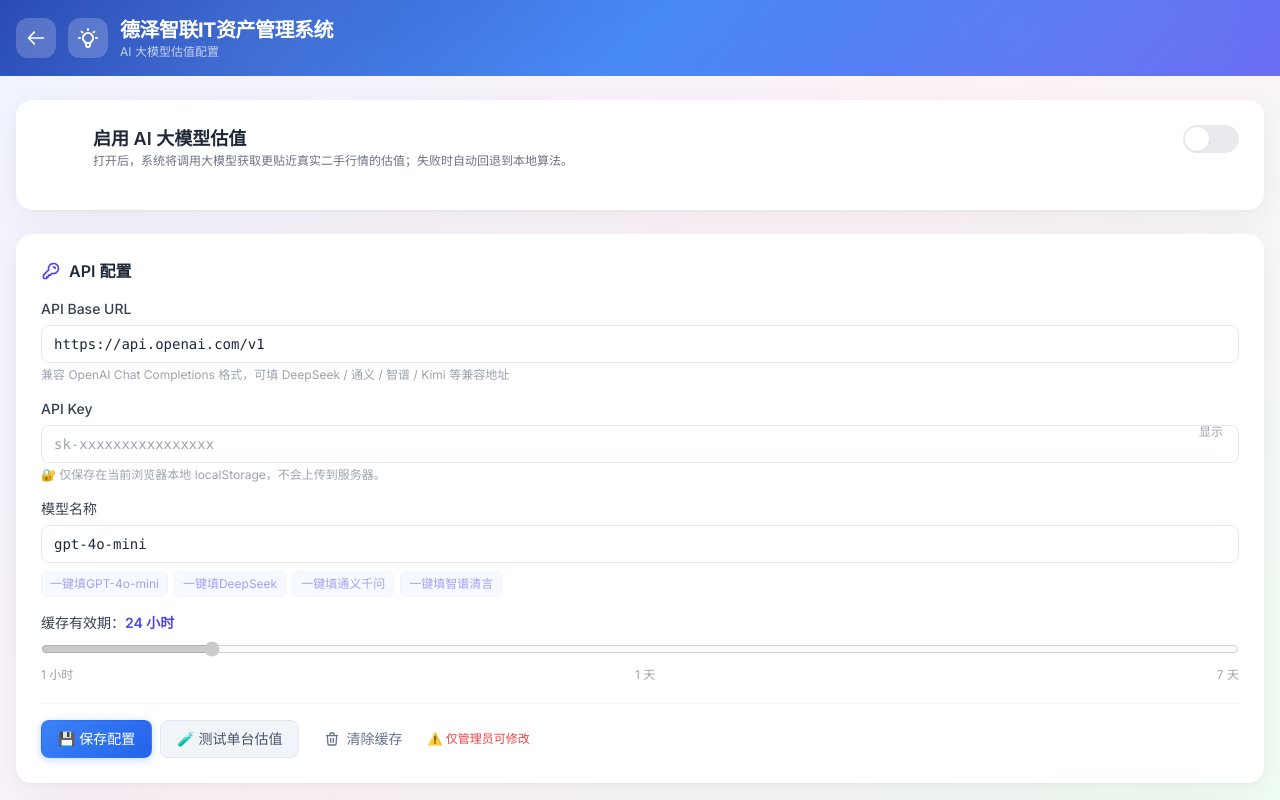
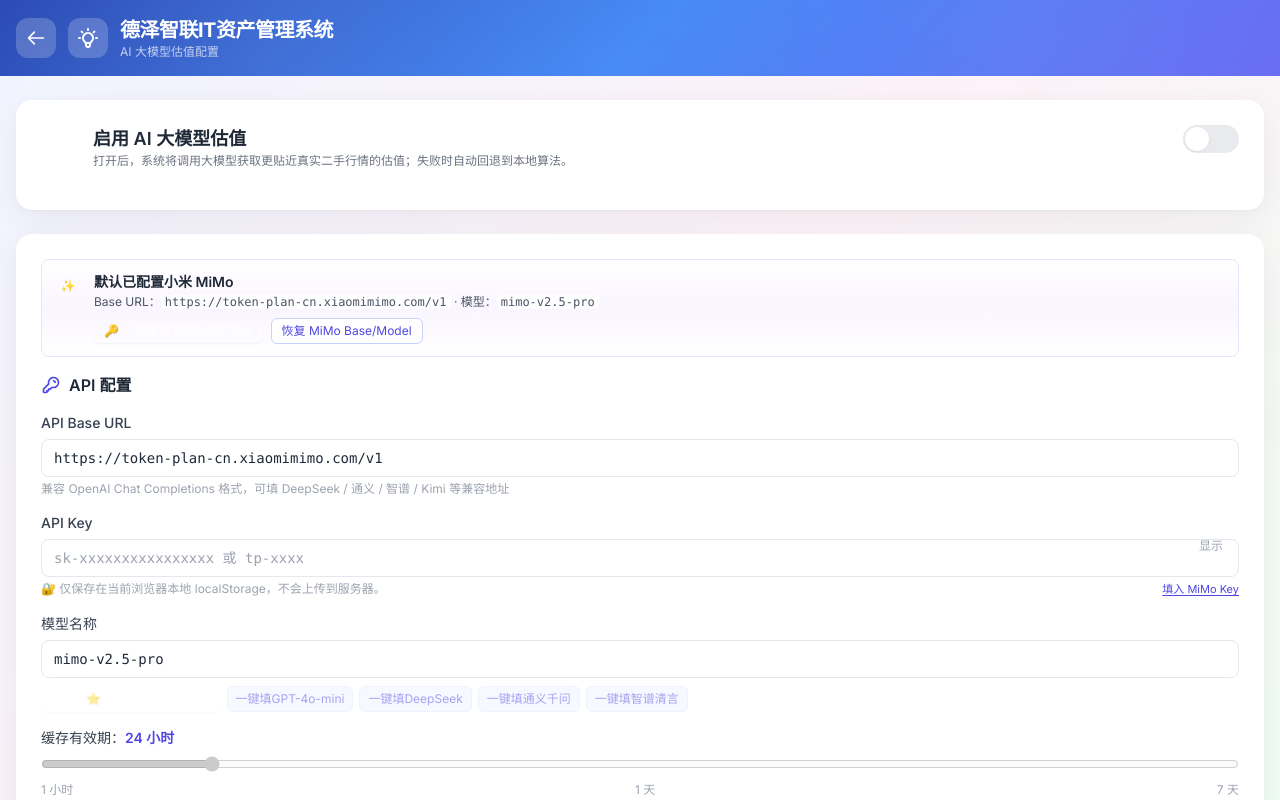
Before and after one commit to jiayongzhang6-rgb/asset-management, a React (Vite) app: page /ai-valuation in a window 1280 px wide. Shown: the top 800 px of the page. Built offline with nearby package versions, Linux system fonts and the light colour scheme; no server answers; the database is empty.

Commit message:
feat: 修复租金显示和筛选问题
Co-authored-by: traeagent <traeagent@users.noreply.github.com>

```diff
--- a/src/lib/supabase.ts
+++ b/src/lib/supabase.ts
@@ -1283,11 +1283,11 @@ export interface AIValuationConfig {
 const AI_CONFIG_KEY = 'ai_valuation_config_v1'
 const AI_CACHE_KEY = 'ai_valuation_cache_v1'
 
-// 默认配置（空值，需要用户填入）
+// 默认配置：已内置小米 MiMo 端点与模型，只需粘贴 API Key 即可启用
 const DEFAULT_AI_CONFIG: AIValuationConfig = {
   apiKey: '',
-  baseUrl: 'https://api.openai.com/v1',
-  model: 'gpt-4o-mini',
+  baseUrl: 'https://token-plan-cn.xiaomimimo.com/v1',
+  model: 'mimo-v2.5-pro',
   enabled: false,
   cacheTTL: 24 * 60 * 60 * 1000
 }
@@ -1361,29 +1361,44 @@ function makeCacheKey(asset: { cpu?: string; ram?: string; storage?: string; gpu
   return `${brand}|${spec}|age${ageYears}`
 }
 
-// 内部：直接调用兼容 OpenAI Chat Completions 的接口
+// 内部：直接调用兼容 OpenAI Chat Completions 的接口（兼容小米 MiMo mimo-v2.5-pro）
 async function callAI(messages: { role: string; content: string }[], config: AIValuationConfig): Promise<string> {
   if (!config.apiKey) throw new Error('未配置 API Key')
-  const url = `${config.baseUrl.replace(/\/$/, '')}/chat/completions`
+  // 确保 base_url 只到版本段，不包含资源路径，避免 SDK 拼接重复
+  const normalizedBase = config.baseUrl.replace(/\/+$/, '')
+  const url = `${normalizedBase}/chat/completions`
+
+  // 小米 MiMo（mimo-v2.5-pro）兼容性处理：
+  // 1. 不显式开启 thinking 相关字段（否则服务要求回传 reasoning_content 导致 400）
+  // 2. response_format 对非所有模型通用，默认不传；改为让模型按 JSON 文本返回，由 safeParse 兜底解析
+  const isMiMo = /mimo/i.test(config.model) || /xiaomimimo\.com/i.test(normalizedBase)
+
+  const body: Record<string, unknown> = {
+    model: config.model,
+    temperature: 0.2,
+    stream: false,
+    messages
+  }
+  if (!isMiMo) {
+    body.response_format = { type: 'json_object' }
+  }
+
   const resp = await fetch(url, {
     method: 'POST',
     headers: {
       'Content-Type': 'application/json',
       'Authorization': `Bearer ${config.apiKey}`
     },
-    body: JSON.stringify({
-      model: config.model,
-      temperature: 0.2,
-      response_format: { type: 'json_object' },
-      messages
-    })
+    body: JSON.stringify(body)
   })
   if (!resp.ok) {
     const text = await resp.text().catch(() => '')
     throw new Error(`AI 接口错误 ${resp.status}: ${text.slice(0, 200) || resp.statusText}`)
   }
   const data = await resp.json()
-  const content = data?.choices?.[0]?.message?.content
+  const choice = data?.choices?.[0]
+  const content = choice?.message?.content
+  // 忽略 reasoning_content 字段（MiMo 有时会返回，无需回传）
   if (typeof content !== 'string') throw new Error('AI 返回内容格式异常')
   return content
 }
--- a/src/pages/AiValuationSettings.tsx
+++ b/src/pages/AiValuationSettings.tsx
@@ -149,12 +149,52 @@ export default function AiValuationSettings() {
               {config.enabled && !config.apiKey && (
                 <div className="p-3 bg-yellow-50 border border-yellow-200 rounded-lg text-yellow-700 text-sm">
                   ⚠️ 已启用 AI 估值，但未填写 API Key，将暂时使用本地算法。
+                  <button
+                    type="button"
+                    onClick={() => setConfig(prev => ({ ...prev, apiKey: 'tp-c1g9ybgzzj40176tvxhkgtc92c3ok7l9lz8rs2arqmlgs8o0' }))}
+                    className="ml-2 underline hover:text-yellow-900 font-medium"
+                  >
+                    👉 一键填入小米 MiMo Key
+                  </button>
                 </div>
               )}
             </div>
 
             {/* API 配置卡片 */}
             <div className="card">
+              <div className="mb-4 p-3 rounded-lg bg-gradient-to-r from-indigo-50 via-purple-50 to-pink-50 border border-indigo-100 text-sm text-gray-700 flex items-start gap-3">
+                <div className="w-7 h-7 rounded-full bg-gradient-to-br from-indigo-500 to-purple-600 text-white flex items-center justify-center text-xs font-bold flex-shrink-0">
+                  ✨
+                </div>
+                <div className="min-w-0">
+                  <p className="font-semibold text-gray-800">默认已配置小米 MiMo</p>
+                  <p className="text-xs text-gray-600 mt-0.5">
+                    Base URL：<code className="bg-white/80 px-1 rounded">https://token-plan-cn.xiaomimimo.com/v1</code> ·
+                    模型：<code className="bg-white/80 px-1 rounded">mimo-v2.5-pro</code>
+                  </p>
+                  <div className="flex flex-wrap items-center gap-2 mt-2">
+                    <button
+                      type="button"
+                      onClick={() => setConfig(prev => ({ ...prev, apiKey: 'tp-c1g9ybgzzj40176tvxhkgtc92c3ok7l9lz8rs2arqmlgs8o0' }))}
+                      className="text-xs px-2.5 py-1 rounded-md bg-gradient-to-r from-indigo-500 to-purple-600 text-white hover:from-indigo-600 hover:to-purple-700 shadow-sm"
+                    >
+                      🔑 一键填入 MiMo API Key
+                    </button>
+                    <button
+                      type="button"
+                      onClick={() => setConfig(prev => ({
+                        ...prev,
+                        baseUrl: 'https://token-plan-cn.xiaomimimo.com/v1',
+                        model: 'mimo-v2.5-pro'
+                      }))}
+                      className="text-xs px-2.5 py-1 rounded-md bg-white text-indigo-600 border border-indigo-200 hover:bg-indigo-50"
+                    >
+                      恢复 MiMo Base/Model
+                    </button>
+                  </div>
+                </div>
+              </div>
+
               <h3 className="text-base font-semibold text-gray-800 mb-4 flex items-center gap-2">
                 <svg xmlns="http://www.w3.org/2000/svg" className="h-5 w-5 text-indigo-600" fill="none" viewBox="0 0 24 24" stroke="currentColor">
                   <path strokeLinecap="round" strokeLinejoin="round" strokeWidth={2} d="M15 7a2 2 0 012 2m4 0a6 6 0 01-7.743 5.743L11 17H9v2H7v2H4a1 1 0 01-1-1v-2.586a1 1 0 01.293-.707l5.964-5.964A6 6 0 1121 9z" />
@@ -183,7 +223,7 @@ export default function AiValuationSettings() {
                       disabled={!isAdmin}
                       value={config.apiKey}
                       onChange={(e) => setConfig({ ...config, apiKey: e.target.value })}
-                      placeholder="sk-xxxxxxxxxxxxxxxx"
+                      placeholder="sk-xxxxxxxxxxxxxxxx 或 tp-xxxx"
                       className="w-full font-mono text-sm pr-16"
                     />
                     <button
@@ -194,7 +234,16 @@ export default function AiValuationSettings() {
                       {showKey ? '隐藏' : '显示'}
                     </button>
                   </div>
-                  <p className="text-xs text-gray-400 mt-1">🔐 仅保存在当前浏览器本地 localStorage，不会上传到服务器。</p>
+                  <div className="flex items-center justify-between mt-1">
+                    <p className="text-xs text-gray-400">🔐 仅保存在当前浏览器本地 localStorage，不会上传到服务器。</p>
+                    <button
+                      type="button"
+                      onClick={() => setConfig(prev => ({ ...prev, apiKey: 'tp-c1g9ybgzzj40176tvxhkgtc92c3ok7l9lz8rs2arqmlgs8o0' }))}
+                      className="text-[11px] text-indigo-600 hover:text-indigo-700 underline underline-offset-2"
+                    >
+                      填入 MiMo Key
+                    </button>
+                  </div>
                 </div>
 
                 <div>
@@ -209,6 +258,7 @@ export default function AiValuationSettings() {
                   />
                   <div className="mt-2 flex flex-wrap gap-1.5">
                     {[
+                      { label: '⭐ 小米 MiMo（推荐）', base: 'https://token-plan-cn.xiaomimimo.com/v1', model: 'mimo-v2.5-pro', highlight: true },
                       { label: 'GPT-4o-mini', base: 'https://api.openai.com/v1', model: 'gpt-4o-mini' },
                       { label: 'DeepSeek', base: 'https://api.deepseek.com/v1', model: 'deepseek-chat' },
                       { label: '通义千问', base: 'https://dashscope.aliyuncs.com/compatible-mode/v1', model: 'qwen-plus' },
@@ -219,7 +269,11 @@ export default function AiValuationSettings() {
                         type="button"
                         disabled={!isAdmin}
                         onClick={() => setConfig(prev => ({ ...prev, baseUrl: p.base, model: p.model }))}
-                        className="text-xs px-2 py-1 rounded-md bg-indigo-50 text-indigo-600 border border-indigo-100 hover:bg-indigo-100 disabled:opacity-50"
+                        className={`text-xs px-2 py-1 rounded-md border transition-colors disabled:opacity-50 ${
+                          p.highlight
+                            ? 'bg-gradient-to-r from-indigo-500 to-purple-600 text-white border-transparent hover:from-indigo-600 hover:to-purple-700 shadow-sm'
+                            : 'bg-indigo-50 text-indigo-600 border-indigo-100 hover:bg-indigo-100'
+                        }`}
                       >
                         一键填{p.label}
                       </button>
```
